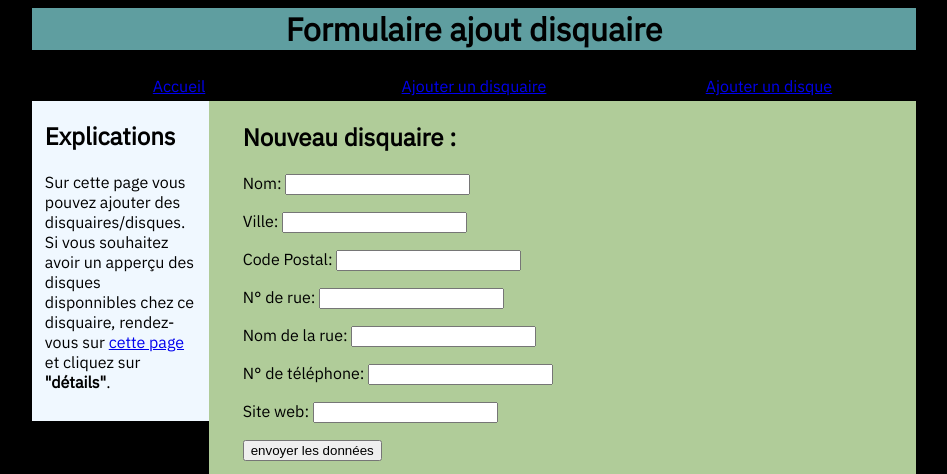
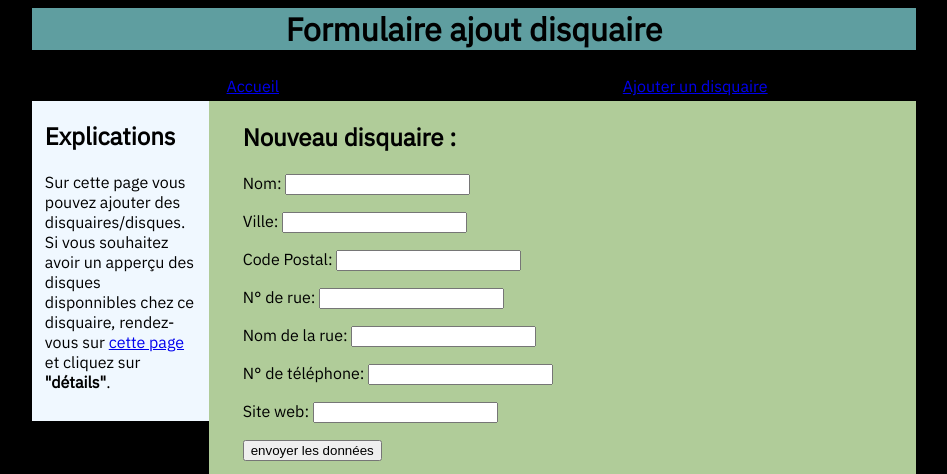
Before and after one commit to apollunaire/R209-td_django, a Django app: page /disque/ajoutdisquaire/ in a window 1280 px wide. Shown: the top 474 px of the page, without its empty margins (166-1113 px from the left). Run offline with Django 4.2, Linux system fonts and the light colour scheme; some web fonts are replaced.

Commit message:
ajout à partir du contenant mais !! pblm de traitementupdate

```diff
--- a/disquaire/disque/forms.py
+++ b/disquaire/disque/forms.py
@@ -24,9 +24,8 @@ class DisquaireForm(ModelForm):
 class DisqueForm(ModelForm):
     class Meta:
         model = models.Disque
-        fields = ('magasin', 'titre', 'label', 'artiste', 'date_sortie', 'nb_morceaux', 'genre', 'duree', 'image')
+        fields = ('titre', 'label', 'artiste', 'date_sortie', 'nb_morceaux', 'genre', 'duree', 'image')
         labels = {
-            'magasin': _('Magasin'),
             'titre' : _('Titre'),
             'label' : _('Label'),
             'artiste' : _('Artiste'),
--- a/disquaire/disque/models.py
+++ b/disquaire/disque/models.py
@@ -12,6 +12,7 @@ GENRE_OPTION = (
         ('Indie rock','Indie rock'),
         ('Pop','Pop'),
         ('Métal','Métal'),
+        ('Classique', 'Classique'),
     )
 class Disquaire(models.Model):
     nom = models.CharField(max_length=100)
@@ -45,12 +46,6 @@ class Disque(models.Model):
     def dico(self):
         return {'magasin': self.magasin, 'titre': self.titre, 'label': self.label, 'artiste': self.artiste, 'date_sortie': self.date_sortie, 'nb_morceaux': self.nb_morceaux, 'duree': self.duree, 'image': self.image}
 
-    def count(self, disquaire):
-        nb=0
-        if self.magasin == disquaire:
-            nb+=1
-        return nb
-
     @classmethod
     def recup_option(cls):
         return dict(cls.GENRE_OPTION).get(cls.genre)
--- a/disquaire/disque/templates/disque/affichedisquaire.html
+++ b/disquaire/disque/templates/disque/affichedisquaire.html
@@ -22,5 +22,5 @@
                     </article>
         {% endif %}
         {% endfor %}
-        <p>Pour ajouter un disque, cliquez <a href="/disque/ajout/">ici</a>.</p>
+        <p>Pour ajouter un disque chez ce disquaire, cliquez <a href="/disque/ajout/{{disquaire.id}}/">ici</a>.</p>
         {% endblock %}
--- a/disquaire/disque/templates/disque/ajout.html
+++ b/disquaire/disque/templates/disque/ajout.html
@@ -10,7 +10,7 @@
                 {% block content %}
                 <article class="formulaire">
                     <h2>Nouveau disque :</h2>
-                    <form method="post" action="/disque/traitement">
+                    <form method="post" action="/disque/traitement/{{id}}/">
                     {% csrf_token %}
                     {{ form.as_p }}
                         <input type="submit" value="envoyer les données">
--- a/disquaire/disque/templates/disque/alldisquaire.html
+++ b/disquaire/disque/templates/disque/alldisquaire.html
@@ -5,7 +5,7 @@
             {% block sidebar %}
             <h2>Présentation </h2>
             <p>Ce site vous permet d'accéder aux différents disquaires de la région ainsi qu'aux disques en vente chez chacun d'entre eux.</p>
-            <p>Vous êtes disquaires et vous n'apparaissez pas sur cette page ? Cliquez <a href="/disque/ajoutdisquaire">ici</a> pour ajouter votre magasin.</p>
+            <p>Vous êtes disquaire mais vous n'apparaissez pas sur cette page ? Cliquez <a href="/disque/ajoutdisquaire">ici</a> pour ajouter votre magasin.</p>
             {% endblock %}
             {% block section %}
                 {% block h22 %}<h2>Disquaires</h2> {% endblock %}
--- a/disquaire/disque/templates/disque/formulaire.html
+++ b/disquaire/disque/templates/disque/formulaire.html
@@ -12,7 +12,6 @@
             <nav>
                 <a href="/disque/alldisquaire"> Accueil</a>
                 <a href="/disque/ajoutdisquaire"> Ajouter un disquaire</a>
-                <a href="/disque/ajout"> Ajouter un disque</a>
             </nav>
         <aside id="sidebar">
             {% block sidebar %}
--- a/disquaire/disque/templates/disque/main.html
+++ b/disquaire/disque/templates/disque/main.html
@@ -12,7 +12,6 @@
             <nav>
                 <a href="/disque/alldisquaire"> Accueil</a>
                 <a href="/disque/ajoutdisquaire"> Ajouter un disquaire</a>
-                <a href="/disque/ajout"> Ajouter un disque</a>
             </nav>
         <aside id="sidebar">
             {% block sidebar %}
--- a/disquaire/disque/templates/disque/update.html
+++ b/disquaire/disque/templates/disque/update.html
@@ -9,7 +9,7 @@
                     <form method="post" action="/disque/traitementupdate/{{id}}">
                     {% csrf_token %}
                     {{ form.as_p }}
-                        <input type="submit" value="envoyer les données">
+                        <input type="submit" value="envoyer les données"></form>
                         <button><a href="/disque/alldisquaire/">annuler</a></button>
                 </article>
                 {% endblock %}
--- a/disquaire/disque/templates/disque/updatedisquaire.html
+++ b/disquaire/disque/templates/disque/updatedisquaire.html
@@ -6,7 +6,7 @@
                 {% block content %}
                 <article class="formulaire">
                     <h2>Disquaire {{disquaire.id}} :</h2>
-                    <form method="post" action="/disque/traitementupdatedisquaire/{{id}}">
+                    <form method="post" action="/disque/traitementupdatedisquaire/{{id}}"></form>
                     {% csrf_token %}
                     {{ form.as_p }}
                         <input type="submit" value="envoyer les données">
--- a/disquaire/disque/urls.py
+++ b/disquaire/disque/urls.py
@@ -3,21 +3,17 @@ from django.urls import path, include
 from . import views
 
 urlpatterns = [
-    path('index/', views.index),
     path('main/', views.main),
-    path("ajout/", views.ajout),
+    path("ajout/<int:id>/", views.ajout),
     path("ajoutdisquaire/", views.ajoutdisquaire),
-    path("traitement", views.traitement),
+    path("traitement/<int:id>/", views.traitement),
     path("traitementdisquaire", views.traitementdisquaire),
-    path("all/", views.all),
     path("alldisquaire/", views.alldisquaire),
     path('affichedisquaire/<int:id>/', views.affichedisquaire),
     path('updatedisquaire/<int:id>/', views.updatedisquaire),
     path('traitementupdatedisquaire/<int:id>', views.traitementupdatedisquaire),
-    path('affiche/<int:id>/', views.affiche),
     path('update/<int:id>/', views.update),
     path('traitementupdate/<int:id>', views.traitementupdate),
     path('delete/<int:id>/', views.delete),
     path('deletedisquaire/<int:id>/', views.deletedisquaire),
-    path('test/', views.test),
 ]
--- a/disquaire/disque/views.py
+++ b/disquaire/disque/views.py
@@ -3,13 +3,71 @@ from .forms import DisqueForm, DisquaireForm
 from  . import models
 from django.http import HttpResponseRedirect
 
-# Create your views here.
+
+####################################
 
 def index(request):
     return render(request, "disque/index.html")
 
 def main(resquest):
     return render(resquest, 'disque/main.html')
+
+
+####### DISQUES #######
+
+def ajout(request, id):
+    form = DisqueForm()
+    return render(request, "disque/ajout.html", {"form":form, "id":id})
+
+
+def traitement(request, id):
+    disquaire = models.Disquaire.objects.get(pk=id)
+    lform = DisqueForm(request.POST)
+    if lform.is_valid():
+        disque = lform.save(commit=False)
+        disque.magasin = disquaire
+        disque.magasin_id = id
+        disque.save()
+        return HttpResponseRedirect("/disque/alldisquaire")
+    else:
+        return render(request, "disque/ajout.html", {"form" : lform})
+
+
+def all(request):
+    liste = models.Disque.objects.all()
+    return render(request, "disque/all.html", {"liste": liste})
+
+
+def affiche(request, id):
+    disque = models.Disque.objects.get(pk=id)
+    return render(request, "disque/affiche.html", {"disque" : disque})
+
+
+def update(request, id):
+    disque = models.Disque.objects.get(pk=id)
+    lform = DisqueForm(disque.dico())
+    return render(request, "disque/update.html", {"form": lform, "id" : id})
+
+
+def traitementupdate(request, id):
+    lform = DisqueForm(request.POST)
+    if lform.is_valid():
+        disque = lform.save(commit=False)
+        disque.id = id
+        disque.save()
+        return HttpResponseRedirect("/disque/alldisquaire/")
+    else:
+        return render(request, "disque/update.html", {"form": lform, "id": id})
+
+
+def delete(request, id):
+    disque = models.Disque.objects.get(pk=id)
+    disque.delete()
+    return HttpResponseRedirect("/disque/alldisquaire")
+
+
+
+####### DISQUAIRES #######
 
 def ajoutdisquaire(request):
     if request.method == "POST":
@@ -23,26 +81,6 @@ def ajoutdisquaire(request):
         form = DisquaireForm()
         return render(request, "disque/ajoutdisquaire.html", {"form" : form})
 
-def ajout(request):
-    if request.method == "POST":
-        form = (request)
-        if form.is_valid():
-            disque = form.save()
-            return render(request, "disque/affichedisque.html", {"disque" : disque})
-        else:
-            return render(request, "disque/ajout.html", {"form" : form})
-    else:
-        form = DisqueForm()
-        return render(request, "disque/ajout.html", {"form" : form})
-
-def traitement(request):
-    lform = DisqueForm(request.POST)
-    if lform.is_valid():
-        disque = lform.save()
-        #return render(request, "disque/affiche.html", {"disque" : disque})
-        return HttpResponseRedirect("/disque/alldisquaire")
-    else:
-        return render(request, "disque/ajout.html", {"form" : lform})
 
 def traitementdisquaire(request):
     lform = DisquaireForm(request.POST)
@@ -52,43 +90,23 @@ def traitementdisquaire(request):
     else:
         return render(request, "disque/ajoutdisquaire.html", {"form" : lform})
 
-def all(request):
-    liste = models.Disque.objects.all()
-    return render(request, "disque/all.html", {"liste": liste})
 
 def alldisquaire(request):
     liste = models.Disquaire.objects.all()
     return render(request, "disque/alldisquaire.html", {"liste" : liste})
+
 
 def affichedisquaire(request, id):
     disquaire = models.Disquaire.objects.get(pk=id)
     liste = models.Disque.objects.all()
     return render(request, "disque/affichedisquaire.html", {"disquaire" : disquaire, "liste": liste})
 
-def affiche(request, id):
-    disque = models.Disque.objects.get(pk=id)
-    return render(request, "disque/affiche.html", {"disque" : disque})
-
-def update(request, id):
-    disque = models.Disque.objects.get(pk=id)
-    lform = DisqueForm(disque.dico())
-    return render(request, "disque/update.html", {"form": lform, "id" : id})
 
 def updatedisquaire(request, id):
     disquaire = models.Disquaire.objects.get(pk=id)
     lform = DisquaireForm(disquaire.dico())
     return render(request, "disque/updatedisquaire.html", {"form": lform, "id" : id})
 
-
-def traitementupdate(request, id):
-    lform = DisqueForm(request.POST)
-    if lform.is_valid():
-        disque = lform.save(commit=False)
-        disque.id = id
-        disque.save()
-        return HttpResponseRedirect("/disque/alldisquaire")
-    else:
-        return render(request, "disque/update.html", {"form": lform, "id": id})
 
 def traitementupdatedisquaire(request, id):
     lform = DisquaireForm(request.POST)
@@ -101,16 +119,26 @@ def traitementupdatedisquaire(request, id):
         return render(request, "disque/updatedisquaire.html", {"form": lform, "id": id})
 
 
-def delete(request, id):
-    disque = models.Disque.objects.get(pk=id)
-    disque.delete()
-    return HttpResponseRedirect("/disque/alldisquaire")
-
 def deletedisquaire(request, id):
     disquaire = models.Disquaire.objects.get(pk=id)
     disquaire.delete()
     return HttpResponseRedirect("/disque/alldisquaire")
 
 
-def test(request):
-    return render(request, "disque/test.html")
+
+
+####### BORDEL #######
+
+
+
+"""def ajout(request):
+    if request.method == "POST":
+            form = (request)
+            if form.is_valid():
+                disque = form.save()
+                return render(request, "disque/affichedisque.html", {"disque" : disque})
+            else:
+                return render(request, "disque/ajout.html", {"form" : form, "id" : id})
+        else:
+            form = DisqueForm()
+            return render(request, "disque/ajout.html", {"form" : form, "id" : id})"""
```
Also changed, not shown: disquaire/db.sqlite3, disquaire/disque/migrations/0011_alter_disque_genre.py (added).
